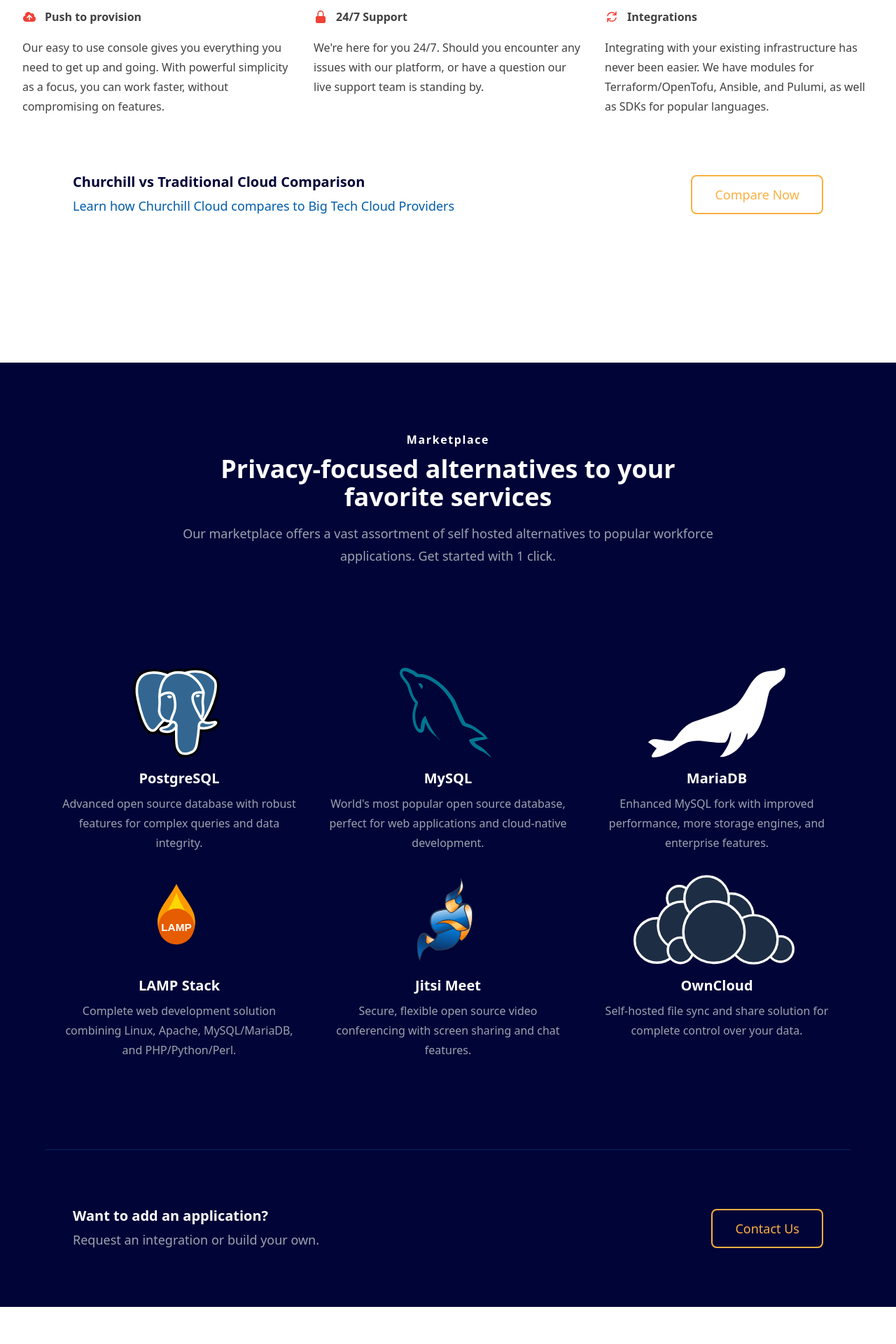
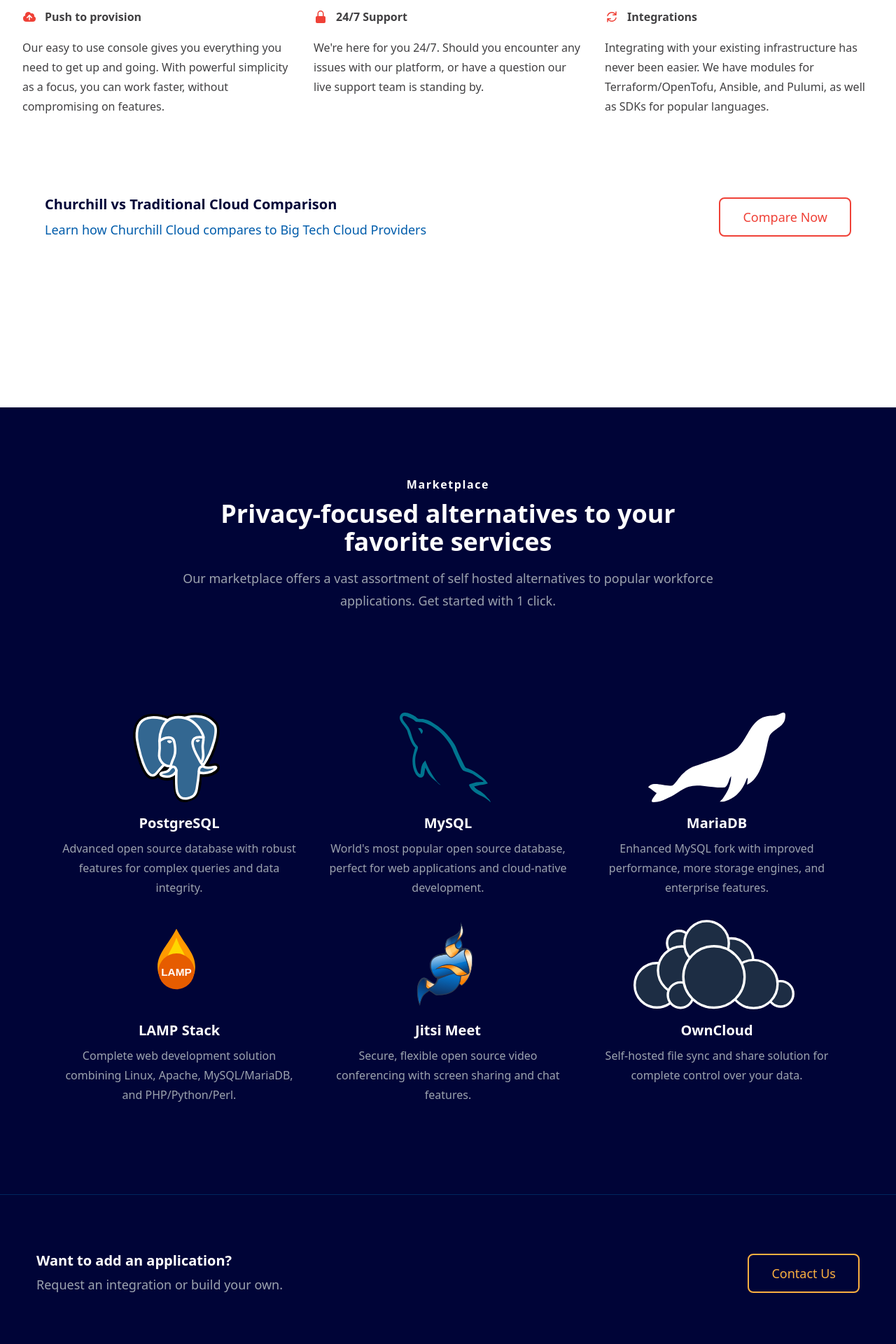
Before and after one commit to annarider/churchill-cloud-front, a Jekyll site: the page built from index.html, in a window 1280 px wide. Shown: the part 1358-3278 px from the top of the page at 70% size. Built offline with Jekyll 4.4.1, drawn with Linux system fonts in a browser that asks for light colours.

Commit message:
Fix: Overflow causing strip of whitespace to right
The comparison section had poor styling which
caused an overflow issue. It was also narrower
than the Deploy faster section it lived in.

Fixed the bug by simplifying the comparison
section and made it a consistent width to the
section it lives in. Updated the button color to
dark orange for accessibility.

```diff
--- a/assets/css/styles.css
+++ b/assets/css/styles.css
@@ -766,6 +766,11 @@
   margin-bottom: auto;
 }
 
+.my-8 {
+  margin-top: 2rem;
+  margin-bottom: 2rem;
+}
+
 .mb-1 {
   margin-bottom: 0.25rem;
 }
@@ -1503,6 +1508,11 @@
 .border-gray-300 {
   --tw-border-opacity: 1;
   border-color: rgb(209 213 219 / var(--tw-border-opacity, 1));
+}
+
+.border-secondary-dark {
+  --tw-border-opacity: 1;
+  border-color: rgb(239 65 55 / var(--tw-border-opacity, 1));
 }
 
 .bg-black\/50 {
@@ -2443,6 +2453,10 @@
     margin-left: calc(1rem * calc(1 - var(--tw-space-x-reverse)));
   }
 
+  .sm\:p-8 {
+    padding: 2rem;
+  }
+
   .sm\:px-3\.5 {
     padding-left: 0.875rem;
     padding-right: 0.875rem;
@@ -2468,6 +2482,16 @@
     padding-bottom: 8rem;
   }
 
+  .sm\:px-8 {
+    padding-left: 2rem;
+    padding-right: 2rem;
+  }
+
+  .sm\:py-3 {
+    padding-top: 0.75rem;
+    padding-bottom: 0.75rem;
+  }
+
   .sm\:pl-0 {
     padding-left: 0px;
   }
@@ -2511,6 +2535,11 @@
     grid-column: span 3 / span 3;
   }
 
+  .md\:my-20 {
+    margin-top: 5rem;
+    margin-bottom: 5rem;
+  }
+
   .md\:mb-0 {
     margin-bottom: 0px;
   }
@@ -2575,8 +2604,16 @@
     flex-direction: row;
   }
 
+  .md\:items-center {
+    align-items: center;
+  }
+
   .md\:justify-end {
     justify-content: flex-end;
+  }
+
+  .md\:justify-between {
+    justify-content: space-between;
   }
 
   .md\:space-x-12 > :not([hidden]) ~ :not([hidden]) {
@@ -2745,6 +2782,11 @@
     padding-bottom: 8rem;
   }
 
+  .lg\:py-12 {
+    padding-top: 3rem;
+    padding-bottom: 3rem;
+  }
+
   .lg\:pb-0 {
     padding-bottom: 0px;
   }
--- a/index.html
+++ b/index.html
@@ -137,30 +137,18 @@
     </div>
 
     <!-- Churchillcloud vs traditional cloud comparison -->
-    <div
-      class="relative mx-auto w-full max-w-6xl px-10 py-8 text-neutral md:px-5 md:py-20"
-      style="z-index: 1"
-    >
-      <div class="flex flex-col items-center justify-between md:flex-row">
-        <div class="relative flex-none px-5 md:flex-shrink-0">
-          <h3
-            class="mb-1 mt-0 box-border text-xl font-semibold tracking-normal text-primary-dark"
-            style="line-height: 1.4"
-          >
-            Churchill vs Traditional Cloud Comparison
-          </h3>
-          <p class="mb-6 mt-0 box-border text-lg leading-8 text-primary md:mb-0">
-            Learn how Churchill Cloud compares to Big Tech Cloud Providers
-          </p>
+    <div class="mx-auto max-w-7xl px-6 py-8 lg:px-8">
+      <div class="my-8 flex flex-col items-center justify-between gap-4 md:flex-row lg:py-12">
+        <div>
+          <h3 class="text-xl font-semibold text-primary-dark">Churchill vs Traditional Cloud Comparison</h3>
+          <p class="mt-2 text-lg text-primary">Learn how Churchill Cloud compares to Big Tech Cloud Providers</p>
         </div>
-        <div class="relative flex-shrink-0 px-5">
-          <a
-            class="inline-block rounded-lg border-2 border-secondary bg-transparent px-8 py-3 text-lg font-medium text-secondary transition-colors duration-200 hover:bg-secondary/10"
-            href="{{ '/comparison/' | relative_url }}"
-          >
-            Compare Now
-          </a>
-        </div>
+        <a
+          href="{{ 'comparison' | relative_url }}"
+          class="whitespace-nowrap rounded-lg border-2 border-secondary-dark bg-transparent px-8 py-3 text-lg font-medium text-secondary-dark transition-colors duration-200 hover:bg-secondary/10"
+        >
+          Compare Now
+        </a>
       </div>
     </div>
   </div>
@@ -168,7 +156,7 @@
 <!-- Marketplace Feature Pane -->
 <section class="box-border bg-primary-dark text-neutral">
   <div class="box-border py-12 leading-7 md:pb-20 md:pt-24">
-    <div class="relative mx-auto w-full px-10 text-neutral md:px-5">
+    <div class="relative mx-auto max-w-7xl px-4 text-neutral sm:px-6 lg:px-8">
       <div class="mt-0 flex flex-wrap justify-center">
         <div
           class="relative mb-16 mt-0 w-full max-w-full flex-none px-5 text-center md:w-5/6 md:flex-none lg:mb-24 lg:w-2/3 lg:flex-none"
@@ -195,7 +183,7 @@
     </div>
   </div>
   <div
-    class="relative mx-auto w-full max-w-6xl border-t border-accent-dark/70 px-10 py-8 text-neutral md:px-5 md:py-20"
+    class="relative mx-auto max-w-7xl border-t border-accent-dark/70 px-4 py-8 text-neutral sm:px-6 md:py-20 lg:px-8"
     style="z-index: 1"
   >
     <div class="flex flex-col items-center justify-between md:flex-row">
```
